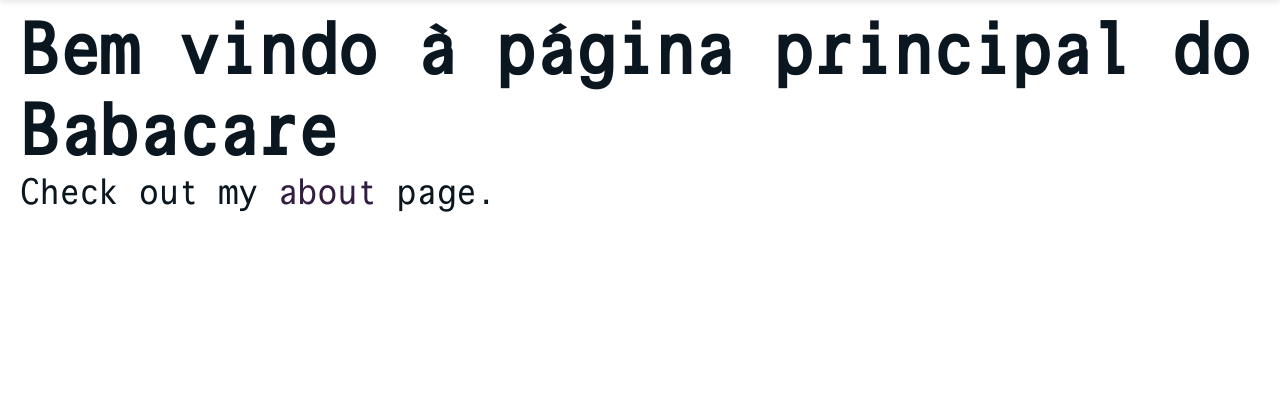
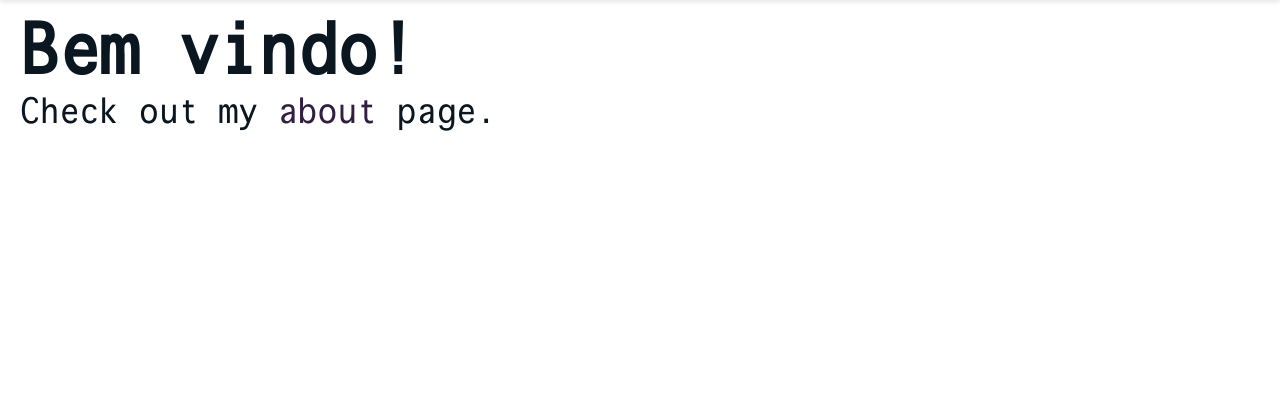
Before and after one commit to Robertt-S/India---Babacare, a Django app: template BabaCare/templates/home.html in a window 1280 px wide. Shown: the part 70-481 px from the top of the page. Run offline with Django 5.2, Linux system fonts and the light colour scheme; the template is opened without the code that fills it, so the values that code supplies are empty.

Commit message:
Alteração de inglês para português

```diff
--- a/BabaCare/templates/baba.html
+++ b/BabaCare/templates/baba.html
@@ -12,8 +12,8 @@
             <p>O que deseja fazer?</p>
             <div class="button-group">
                 <!-- Botões apontando para as rotas configuradas -->
-                <a href="{% url 'login' %}" class="btn btn-login">Login</a>
-                <a href="{% url 'cadastro_baba' %}" class="btn btn-cadastro">Cadastro</a>
+                <a href="{% url 'login' %}" class="btn btn-login">Entrar</a>
+                <a href="{% url 'cadastro_baba' %}" class="btn btn-cadastro">Cadastrar</a>
             </div>
         </div>
     </div>
--- a/BabaCare/templates/home.html
+++ b/BabaCare/templates/home.html
@@ -6,7 +6,7 @@
 
 {%block content%}
     <h1></h1>
-    <h1>Bem vindo à página principal do Babacare</h1>
+    <h1>Bem vindo!</h1>
     <!--<img src="../static/images/Babacare.png" align="center">  -->
     <p>
         Check out my <a href="/about">about</a> page.
--- a/BabaCare/templates/layout.html
+++ b/BabaCare/templates/layout.html
@@ -53,14 +53,14 @@
                     <a href="{% url 'perfis:gerenciar_servicos' %}" class="nav-link">Serviços</a>
                     <span class="separator">|</span>
                 {% else %}
-                    <a href="{% url 'perfis:lista_babas' %}" class="nav-link">Perfis</a>
+                    <a href="{% url 'perfis:lista_babas' %}" class="nav-link">Contratação</a>
                     <span class="separator">|</span>
                     <a href="{% url 'users:servicos_responsavel' %}" class="nav-link">Serviços</a>
                     <span class="separator">|</span>
                 {% endif %}
-                <a href="{% url 'perfis:my_page' %}" class="nav-link">Sua página</a>
+                <a href="{% url 'perfis:my_page' %}" class="nav-link">Perfil</a>
                 <span class="separator">|</span>
-                <a href="{% url 'users:logout' %}" class="nav-link">Logout</a>
+                <a href="{% url 'users:logout' %}" class="nav-link">Sair</a>
             {% endif %}
         </div>
     </nav>
--- a/BabaCare/templates/responsaveis.html
+++ b/BabaCare/templates/responsaveis.html
@@ -12,8 +12,8 @@
             <p>O que deseja fazer?</p>
             <div class="button-group">
                 <!-- Botões apontando para as rotas configuradas -->
-                <a href="{% url 'login' %}" class="btn btn-login">Login</a>
-                <a href="{% url 'cadastro_responsavel' %}" class="btn btn-cadastro">Cadastro</a>
+                <a href="{% url 'login' %}" class="btn btn-login">Entrar</a>
+                <a href="{% url 'cadastro_responsavel' %}" class="btn btn-cadastro">Cadastrar</a>
             </div>
         </div>
     </div>
```
